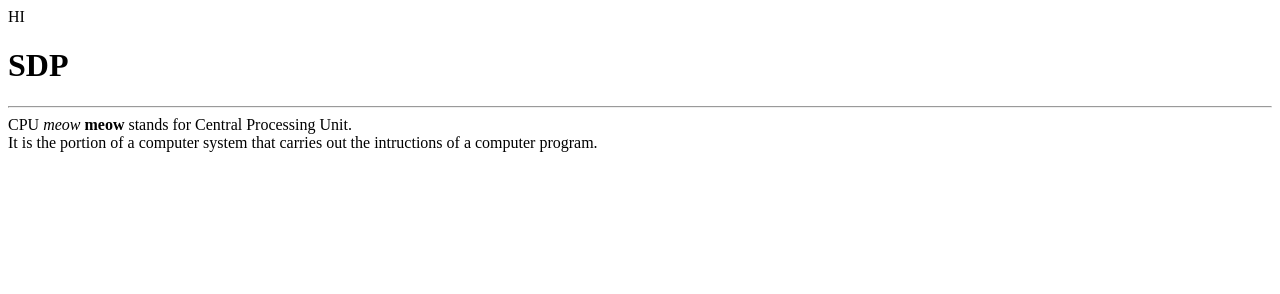
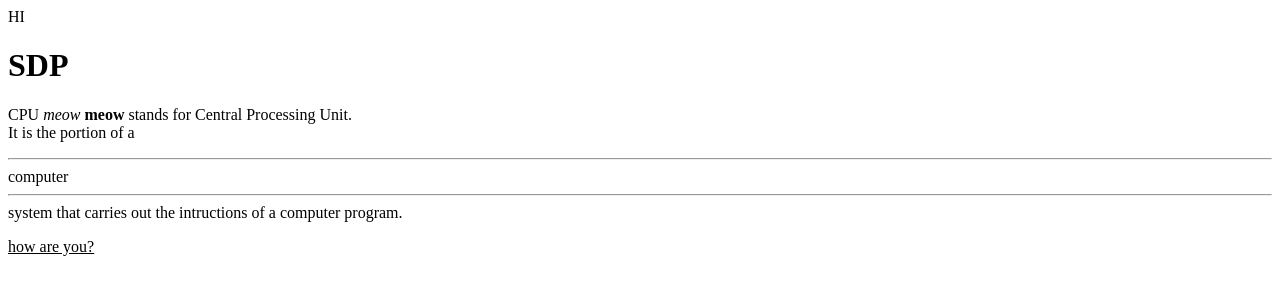
Before and after one commit to iamneo-production/ddabbaedccecbdadaeccdfffebaeceaec, a plain HTML site: page public/index.html in a window 1280 px wide. Drawn offline with Linux system fonts and the light colour scheme.

Commit message:
Backup Commit

```diff
--- a/public/index.html
+++ b/public/index.html
@@ -7,6 +7,11 @@
     SDP
 </h1>
 <body>
-    <p> <hr>CPU <i>meow</i> <b>meow</b> stands for Central Processing Unit.</hr> <br> It is the portion of a computer system that carries out the intructions of a computer program.</p>
+    <p> CPU <i>meow</i>
+        <b>meow</b>
+        stands for Central Processing Unit.
+    <br> It is the portion of a <hr>computer<hr> system that carries out the intructions of a computer program.</p>
+    <u>how are you?</u>
+    <br
 </body>
 </html>
```
